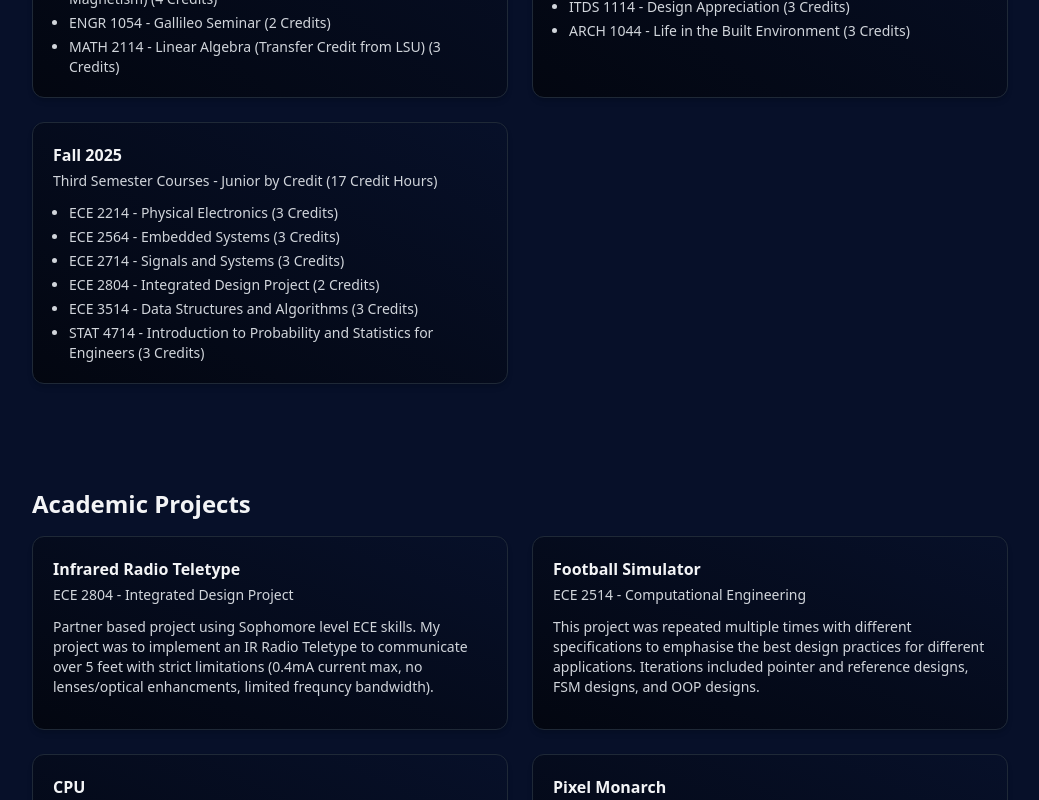
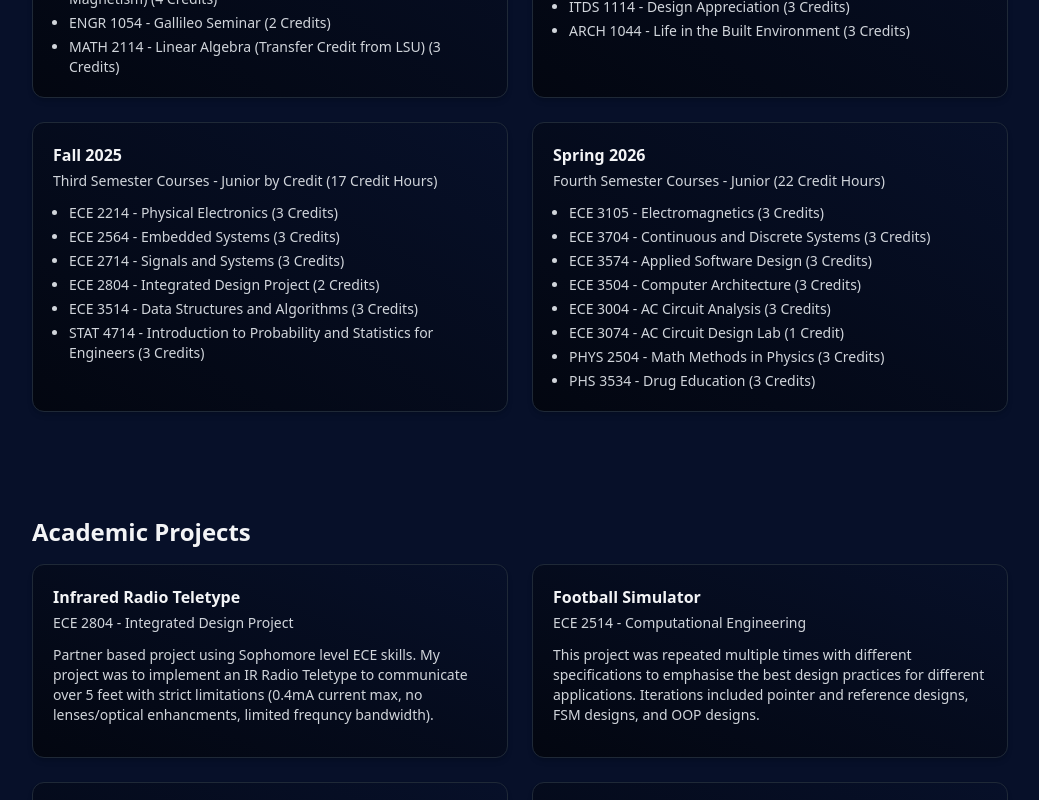
Before and after one commit to GunderwoodG/portfolio, a React (Vite) app: page / in a window 1280 px wide. Shown: the part 1120-1920 px from the top of the page, without its empty margins (120-1159 px from the left). Built offline with nearby package versions, Linux system fonts and the light colour scheme.

Commit message:
Update 3/13/26

```diff
--- a/src/App.jsx
+++ b/src/App.jsx
@@ -34,8 +34,8 @@ export default function App() {
                       <p className="mt-2 text-lg text-gray-300">
                         Junior at Virginia Tech (Graduating One Year Early - 2027)<br />
                         Double Major: Electrical Engineering (Controls, Robotics, Autonomy) & Computer Engineering (Machine Learning)<br />
-                        Minor: Physics, Computer Science, Mathematics<br />
-                        GPA: 3.88 <br />
+                        Minor: Physics, Computer Science<br />
+                        GPA: 3.8 <br />
                       </p>
                       <p className="mt-6 text-sm text-gray-300 italic">
                         Welcome — this portfolio documents academic achievements, projects, and extracurricular activities. <br />
--- a/src/data/portfolioData.js
+++ b/src/data/portfolioData.js
@@ -36,7 +36,8 @@ const data = {
         "AP Scholar with Distinction (2024)",
         "Dean's List (Fall 2024)",
         "Dean's List (Spring 2025)",
-        "Outstanding Student Award - CEED (2024-25)"
+        "Outstanding Student Award - CEED (2024-25)",
+        "Dean's List (Fall 2025)"
       ]
     },
     {
@@ -216,6 +217,84 @@ const data = {
         {
           "title": "STAT 4714 - Introduction to Probability and Statistics for Engineers",
           "subpoints": [
+            "3 Credit Hours"
+          ]
+        }
+      ]
+      }
+    },
+    {
+      title: "Spring 2026",
+      subtitle: "Fourth Semester Courses - Junior (22 Credit Hours)",
+      date: "",
+      description: "",
+      bullets: ["ECE 3105 - Electromagnetics (3 Credits)","ECE 3704 - Continuous and Discrete Systems (3 Credits)","ECE 3574 - Applied Software Design (3 Credits)","ECE 3504 - Computer Architecture (3 Credits)","ECE 3004 - AC Circuit Analysis (3 Credits)","ECE 3074 - AC Circuit Design Lab (1 Credit)","PHYS 2504 - Math Methods in Physics (3 Credits)","PHS 3534 - Drug Education (3 Credits)"],
+      details: {
+        bullets: [
+        {
+          "title": "ECE 3105 - Electromagnetics",
+          "subpoints": [
+            "Junior-level course",
+            "Transmission Lines, Electromagnetic Fields, Etc.",
+            "3 Credit Hours"
+          ]
+        },
+        {
+          "title": "ECE 3704 - Continuous and Discrete Systems",
+          "subpoints": [
+            "Junior-level course",
+            "Control systems, feedback, stability analysis, etc.",
+            "3 Credit Hours"
+          ]
+        },
+        {
+          "title": "ECE 3574 - Applied Software Design",
+          "subpoints": [
+            "Junior-level course",
+            "Software design principles, patterns, and best practices.",
+            "C++ programming",
+            "NLP Semester Long Project",
+            "3 Credit Hours"
+          ]
+        },
+        {
+          "title": "ECE 3504 - Computer Architecture",
+          "subpoints": [
+            "Junior-level course",
+            "MIPS architecture",
+            "Assembly programming",
+            "Discussed modern CPU design (RISC V), cache design, pipelining, etc.",
+            "3 Credit Hours"
+          ]
+        },
+        {
+          "title": "ECE 3004 - AC Circuit Analysis",
+          "subpoints": [
+            "Junior-level course",
+            "3 Credit Hours"
+          ]
+        },
+        {
+          "title": "ECE 3074 - AC Circuit Design Lab",
+          "subpoints": [
+            "Junior-level course",
+            "Lab component for ECE 3004",
+            "1 Credit Hour"
+          ]
+        },
+        {
+          "title": "PHYS 2504 - Math Methods in Physics",
+          "subpoints": [
+            "Series, Complex Analysis, Linear Algebra, Tensors, etc. for Physics",
+            "For Physics Minor",
+            "3 Credit Hours"
+          ]
+        },
+        {
+          "title": "PHS 3534 - Drug Education",
+          "subpoints": [
+            "Analysis of drug use and abuse from a scientific perspective",
+            "For General Education",
             "3 Credit Hours"
           ]
         }
@@ -418,6 +497,16 @@ academic_projects: [
         "Accepted into VT's startup incubator program for my baseball swing analyzer startup.",
         "Networking with other entrepreneurs and mentors."
       ]
+    },
+    {
+      title: "Hokie Stone Press",
+      subtitle: "Campus Newspaper",
+      description: "",
+      bullets: [
+        "Founding Member.",
+        "Website Operator.",
+        "https://hokiestonepress.com/"
+      ]
     }
   ],
 
@@ -458,10 +547,11 @@ academic_projects: [
 
   personal_projects: [
     {
-      title: "Underwood Bat Co.",
+      title: "Umpire Bats.",
       subtitle: "Family Business Est. 2022",
       bullets: [
-        "Handmade wood baseball bats"
+        "Handmade wood baseball bats",
+        "https://umpirebats.vercel.app/"
       ]
     },
     {
@@ -471,6 +561,16 @@ academic_projects: [
         "Using CV to give feedback to player's on their swing.",
         "Making affordable coaching available to all.",
         "Accepted into VT's startup incubator program."
+      ]
+    },
+    {
+      title: "Diamond Rules",
+      subtitle: "Baseball and Softball Rules Instruction Website",
+      bullets: [
+        "https://diamondrules.com/",
+        "Baseball and Softball Rule Quizzes (OBR, NFHS, USSSA, etc.)",
+        "Rules Explanation Library",
+        "Newsletter"
       ]
     }
   ],
@@ -534,12 +634,30 @@ academic_projects: [
 
   workexperience: [
     {
-      title: "Baseball Umpire",
+      title: "MYSO Umpire",
       subtitle: "2019 - Present",
       bullets: [
+        "Maryland Youth Sports Officials",
         "Responsible for enforcement and officiation of safety, sportsmanship, and the rules of baseball and softball for players aged eight to twenty-two.",
         "Trainer and recruiter for future umpires.",
         "Managed conflicts and ensured a positive experience for all participants."
+      ]
+    },
+    {
+      title: "SUM Umpire",
+      subtitle: "2026 - Present",
+      bullets: [
+        "Softball Umpire of Maryland",
+        "Responsible for enforcement and officiation of safety, sportsmanship, and the rules of USSSA softball for players aged ten to eighteen."
+      ]
+    },
+    {
+      title: "VHSL Umpire",
+      subtitle: "2026 - Present",
+      bullets: [
+        "Umpire for the Virginia High School Leagues with Roanoke Valley Baseball Umpires Association",
+        "Responsible for enforcement and officiation of safety, sportsmanship, and the rules of NFHS baseball for players in middle and high school.",
+        "Also umpire College Baseball scrimmages and club games."
       ]
     },
     {
```
